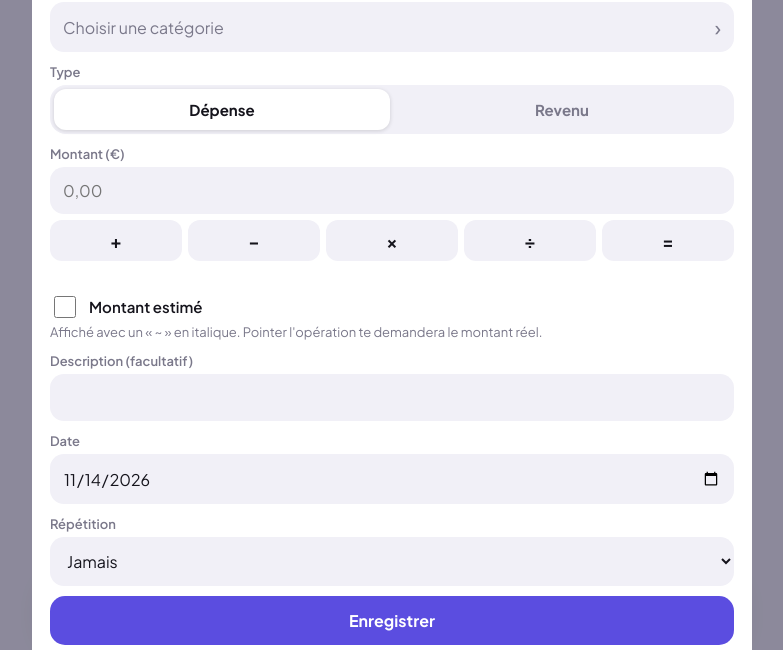
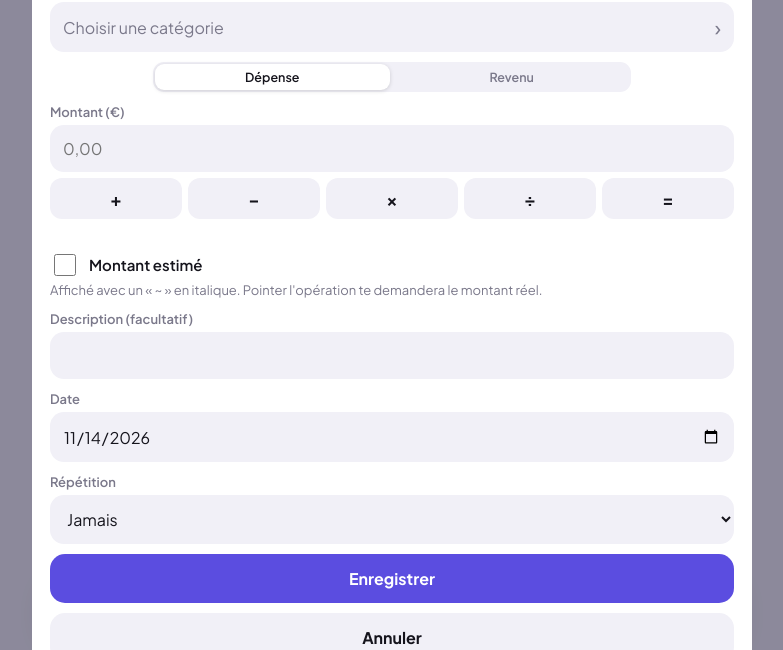
Before and after one commit to Tsunami667/Zavio, a plain HTML site: page index.html in a window 1280 px wide. Both pictures are taken after a click on the button "Ajouter". Shown: the part 150-800 px from the top of the page, without its empty margins (248-1031 px from the left). Drawn offline with Linux system fonts and the light colour scheme.

Commit message:
Opération: sélecteur Dépense/Revenu plus discret, sans note; sw v19
Co-Authored-By: Claude Sonnet 5.5 <noreply@anthropic.com>
Claude-Session: https://claude.ai/code/session_01WfTmhFKCzh6NDB91ZfZWNh

```diff
--- a/index.html
+++ b/index.html
@@ -213,6 +213,8 @@ nav button.on{color:var(--accent);background:var(--accentSoft)}
 #sheet textarea{min-height:130px;font-size:12px;font-family:ui-monospace,Menlo,monospace}
 .seg{display:flex;background:var(--field);border-radius:16px;padding:4px;gap:4px}
 .seg button{flex:1;border:0;background:transparent;color:var(--muted);padding:11px;border-radius:12px;font-size:15px;font-weight:700;cursor:pointer;font-family:inherit}
+.seg.mini{padding:2px;border-radius:11px;width:70%;margin:0 auto}
+.seg.mini button{padding:5px;font-size:12.5px;border-radius:9px;font-weight:600}
 .seg button.on.exp{background:var(--card);color:var(--text);box-shadow:0 1px 4px rgba(0,0,0,.15)}
 .seg button.on.inc{background:var(--pos);color:#fff}
 .two{display:flex;gap:10px}.two>*{flex:1;min-width:0}
@@ -610,8 +612,8 @@ function formSheet(mode,item,tpl){
   if(isNew&&multi)h+='<div class="seg" id="kindSeg" style="margin-bottom:8px"><button data-k="op" class="exp '+(kindNow==='op'?'on':'')+'">Opération</button><button data-k="tr" class="exp '+(kindNow==='tr'?'on':'')+'">Virement</button></div>';
   h+='<div id="opBox" style="display:'+(kindNow==='op'?'block':'none')+'">';
   h+='<label style="margin-top:0">Catégorie</label><input type="hidden" id="fCat" value="'+esc(catId||'')+'"><button type="button" class="fieldbtn" id="fCatBtn"></button>';
-  h+='<div id="segWrap"><label>Type</label><div class="seg" id="seg"><button data-s="-1" class="exp '+(sign<0?'on':'')+'">Dépense</button><button data-s="1" class="inc '+(sign>0?'on':'')+'">Revenu</button></div></div>';
-  h+='<div class="note" id="typeNote" style="margin-top:6px"></div></div>';
+  h+='<div id="segWrap" style="margin-top:10px"><div class="seg mini" id="seg"><button data-s="-1" class="exp '+(sign<0?'on':'')+'">Dépense</button><button data-s="1" class="inc '+(sign>0?'on':'')+'">Revenu</button></div></div>';
+  h+='</div>';
   h+='<div id="trBox" style="display:'+(kindNow==='tr'?'block':'none')+'"><label style="margin-top:0">Du compte</label><select id="fFrom">'+accOptions(fromId)+'</select><label>Vers le compte</label><select id="fTo">'+accOptions(toId)+'</select></div>';
   h+='<label>Montant ('+esc(cur())+')</label><input id="fAmt" inputmode="decimal" placeholder="0,00" autocomplete="off" value="'+(amt===''?'':String(amt).replace('.',','))+'">';
   h+='<div class="calcrow"><button type="button" data-op="+">+</button><button type="button" data-op="−">−</button><button type="button" data-op="×">×</button><button type="button" data-op="÷">÷</button><button type="button" data-op="=">=</button></div>';
@@ -645,8 +647,6 @@ function formSheet(mode,item,tpl){
   var curSign=sign;
   function syncType(){
     var c=catById($('fCat').value);
-    var dflt=c?(c.type==='inc'?1:-1):0;
-    $('typeNote').textContent=(c&&dflt!==curSign)?('Catégorie « '+catLabel(c)+' » : enregistré comme '+(curSign<0?'une dépense':'un revenu')+' (exceptionnel)'):'';
     Array.prototype.forEach.call($('seg').children,function(x){x.classList.toggle('on',+x.getAttribute('data-s')===curSign);});
   }
   function applyKind(){
--- a/sw.js
+++ b/sw.js
@@ -1,7 +1,7 @@
 /* Zavio : fonctionnement hors-ligne.
    Stratégie : on va chercher la dernière version sur le réseau (la mise à jour s'affiche dès l'ouverture).
    Si le réseau est absent ou lent (plus de 3 secondes), on sert la copie gardée en mémoire. */
-const CACHE = 'zavio-v18';
+const CACHE = 'zavio-v19';
 const SHELL = ['./', './index.html', './manifest.webmanifest', './icon-192.png', './icon-512.png', './icon-maskable-512.png', './apple-touch-icon.png'];
 
 self.addEventListener('install', (e) => {
```
